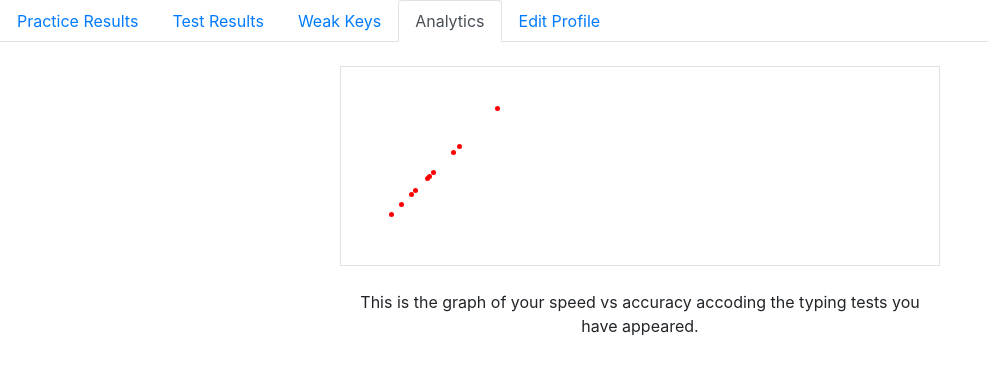
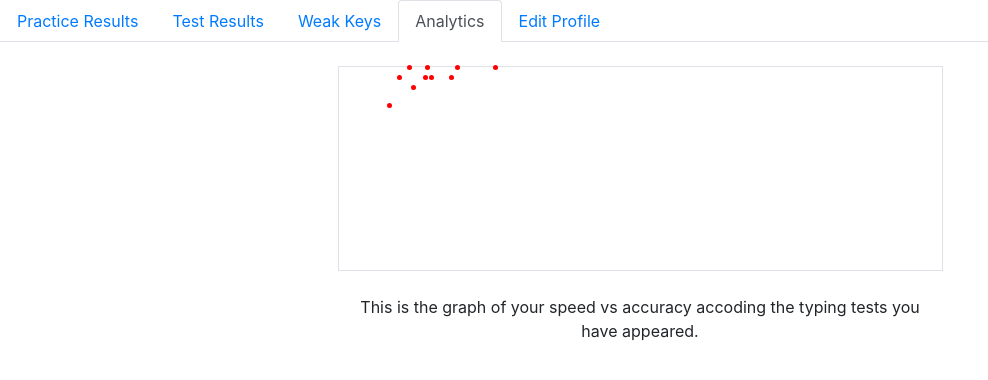
Before and after one commit to rittwickBhabak/Typemaster, a Flask app: page /analytics in a window 1280 px wide. Shown: the part 56-436 px from the top of the page, without its empty margins (0-988 px from the left). Run offline with Flask 2, Linux system fonts and the light colour scheme; a user stored in the database is signed in; data comes from the database, SQL or seed files in the repository; both versions use the stored data as it was after the commit; some libraries are stand-ins or nearby versions.

Commit message:
analytics glich fixed

```diff
--- a/app.py
+++ b/app.py
@@ -50,6 +50,7 @@ def analytics():
     testresults = TestResults.query.filter_by(user_id=user_id)
     result = []
     for ind,r in enumerate(testresults):
+        print(str(int(r.speed)*2)+','+str(int(r.accuracy)*2))
         result.append([ind+1,int(r.speed)*2,int(r.accuracy)*2])
     return render_template('analytics.html', result = result)
 
@@ -228,4 +229,4 @@ def method_not_allowed(e):
     return redirect(url_for('index'))
 
 if __name__ == "__main__":
-    app.run(port=9999)
+    app.run(port=9999,debug=True)
--- a/myproject/models.py
+++ b/myproject/models.py
@@ -267,8 +267,8 @@ PracticeLine = [
     "Looks like I'm typing a bit faster now. Now it's a good time to take a certification test."
 
 ]
-# TestLines = ['this is text line 1', 'this is text line 2']
-TestLines = [
+
+estLines = [
     '''In parts of Alaska, it's illegal to feed alcohol to a moose. You're subject to fines and/or imprisonment for making "ugly faces" at dogs in Oklahoma. In Utah, birds have the right of way on all highways. Christmas was once illegal in England. In Turkey, in the sixteenth and seventeenth centuries, anyone caught drinking coffee was put to death. It is illegal to hunt camels in the state of Arizona.''',
     '''The first telephone exchange opened on January 28, 1878, in New Haven, Connecticut. In the late 30's, a man named Abe Pickens of Cleveland, Ohio, attempted to promote world peace by placing personal calls to various country leaders. He managed to contact Mussolini, Hirohito, Franco and Hitler (Hitler, who didn't understand English, transferred him to an aide). He spent $10,000 to "give peace a chance."''',
     '''It's impossible to sneeze with your eyes open. The expression "to get fired" comes from long, long ago. When clans wanted to get rid of their unwanted people without killing them used to burn their houses down. The word 'corr' actually means 'odd' in Irish. Los Angeles' full name is "El Pueblo de Nuestra Senora la Reina de los Angeles de Porciuncula". In English this means 'The City of Angels'.''',
@@ -324,3 +324,4 @@ TestLines = [
     '''The famous Citgo sign near Fenway Park in Boston is maintained not by Citgo, but by Boston's historical society. In the 1700's you could purchase insurance against going to hell, in London England. The Aztec Indians of Mexico believed turquoise would protect them from physical harm, and so warriors used these green and blue stones to decorate their battle shields. Black cats are considered lucky in England.''',
     '''The Eisenhower interstate system requires that one-mile in every five must be straight. These straight sections are usable as airstrips and in times of war or other emergencies. The water of Angel Falls (the World's highest) in Venezuela drops 3,212 feet (979 meters). They are 15 times higher than Niagara Falls. Theatres in Glendale, California can show horror films only on Monday, Tuesday, or Wednesday.'''
 ]
+TestLines = ['this is text line 1', 'this is text line 2']
--- a/myproject/templates/analytics.html
+++ b/myproject/templates/analytics.html
@@ -2,10 +2,12 @@
 {% block activeanalytics %} active {% endblock %}
 {% block dashboarditems %}
 
-<div class="container border my-4" style="width: 600px;height: 200px;position: relative;">
+<div class="container border my-4" style="width: 605px;height: 205px;position: relative;padding:0;">
     {% for r in result %}
-<div style="bottom:{{r[1]}}px;left:{{r[1]}}px;position: absolute;background-color:red;width:5px;height:5px;border-radius:50%;"></div>
-    {% endfor %}
+<div class="point" style="cursor:pointer;bottom:{{r[2]}}px;left:{{r[1]}}px;position: absolute;background-color:red;width:5px;height:5px;border-radius:50%;"></div>
+{% endfor %}
+
+
 </div>
 <div class="container mt-3 text-center" style="width: 600px">
     This is the graph of your speed vs accuracy accoding the typing tests you have appeared.
```
Also changed, not shown: myproject/data.sqlite.
